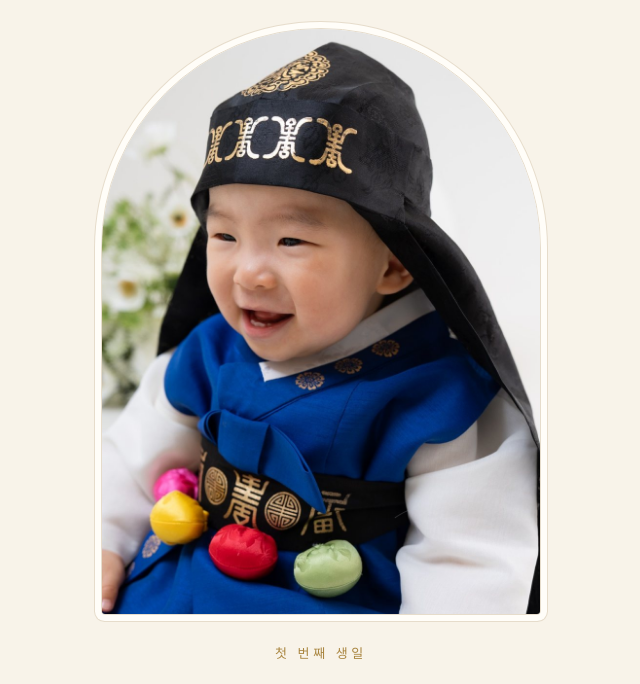
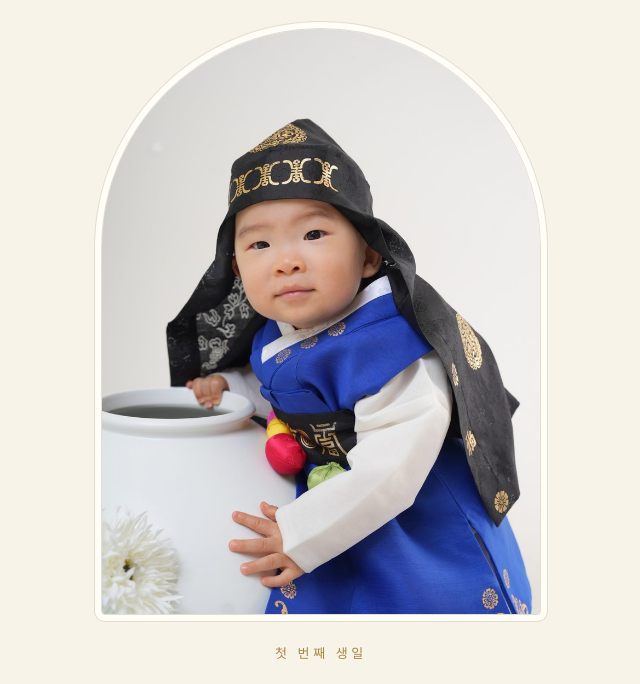
Before and after one commit to surade2007/yuho-dol, a plain HTML site: page index.html in a window 1280 px wide. Shown: the top 684 px of the page, without its empty margins (319-959 px from the left). Drawn offline with Linux system fonts and the light colour scheme; a web font is replaced by a local one.

Commit message:
표지 사진 변경

```diff
--- a/index.html
+++ b/index.html
@@ -141,7 +141,7 @@ footer { text-align: center; color: var(--soft); font-size: 13px; display: flex;
 <body>
 <main>
   <section class="cover" aria-label="표지">
-    <div class="arch"><img src="photo-smile.jpg" alt="돌복을 입고 웃는 유호"></div>
+    <div class="arch"><img src="photo-jar-close.jpg" alt="달항아리를 안고 바라보는 유호"></div>
     <p class="eyebrow">첫 번째 생일</p>
     <h1>김유호</h1>
     <div class="saekdong" aria-hidden="true"><i></i><i></i><i></i><i></i><i></i><i></i></div>
```
